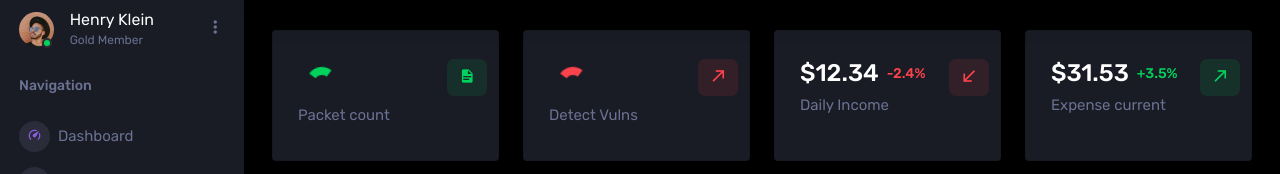
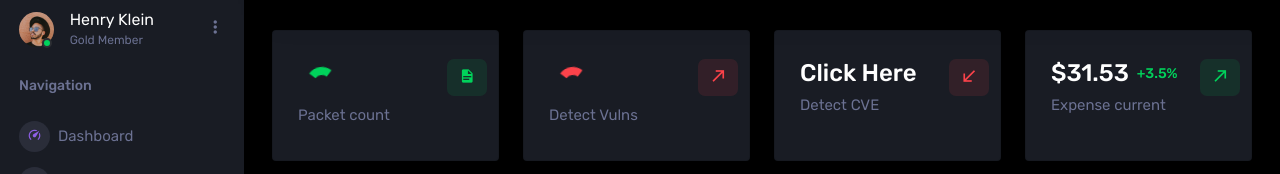
Before and after one commit to capstone-design-1/Astellar, a Python web app: template templates/detail.html in a window 1280 px wide. Shown: the part 70-244 px from the top of the page. Run offline with Jinja, Linux system fonts and the light colour scheme; the template is opened without the code that fills it, so the values that code supplies are empty; some libraries are stand-ins or nearby versions.

Commit message:
CVE modal 주석

```diff
--- a/templates/detail.html
+++ b/templates/detail.html
@@ -36,6 +36,35 @@
           </div>
           <div class="modal-body">
             <div class="row">
+              <div class="col-6 modal-cve">
+                asdf
+              </div>
+              <div class="col-6 modal-cve">
+                asdf
+              </div>
+              <div class="col-6 modal-cve">
+                asdf
+              </div>
+            </div>
+          </div>
+          <div class="modal-footer">
+            <button type="button" class="btn btn-secondary" data-dismiss="modal">Close</button>
+          </div>
+        </div>
+      </div>
+    </div>
+
+    <!-- <div class="modal fade" id="cve-modal" tabindex="-1" role="dialog" aria-labelledby="exampleModalCenterTitle" aria-hidden="true">
+      <div class="modal-dialog modal-dialog-centered modal-lg" role="document">
+        <div class="modal-content">
+          <div class="modal-header">
+            <h5 class="modal-title" id="exampleModalCenterTitle">💡CVE Detail</h5>
+            <button type="button" class="close" data-dismiss="modal" aria-label="Close">
+              <span aria-hidden="true">&times;</span>
+            </button>
+          </div>
+          <div class="modal-body">
+            <div class="row">
               <div class="col-6 modal-packet">
               </div>
               <div class="col-6 modal-packet2">
@@ -48,7 +77,8 @@
           </div>
         </div>
       </div>
-    </div>
+    </div> -->
+
     <input type="hidden" name="target_name" value="{{return_data['target_name']}}">
     <input type="hidden" name="monitor_path" value="{{return_data['monitor_path']}}">
     <div class="container-scroller">
@@ -440,14 +470,13 @@
                   </div>
                 </div>
               </div>
-              <div class="col-xl-3 col-sm-6 grid-margin stretch-card">
+              <div class="col-xl-3 col-sm-6 grid-margin stretch-card" data-toggle="modal" data-target="#cve-modal">
                 <div class="card">
                   <div class="card-body">
                     <div class="row">
                       <div class="col-9">
                         <div class="d-flex align-items-center align-self-start">
-                          <h3 class="mb-0">$12.34</h3>
-                          <p class="text-danger ml-2 mb-0 font-weight-medium">-2.4%</p>
+                          <h3 class="mb-0">Click Here</h3>
                         </div>
                       </div>
                       <div class="col-3">
@@ -456,7 +485,7 @@
                         </div>
                       </div>
                     </div>
-                    <h6 class="text-muted font-weight-normal">Daily Income</h6>
+                    <h6 class="text-muted font-weight-normal">Detect CVE</h6>
                   </div>
                 </div>
               </div>
```
